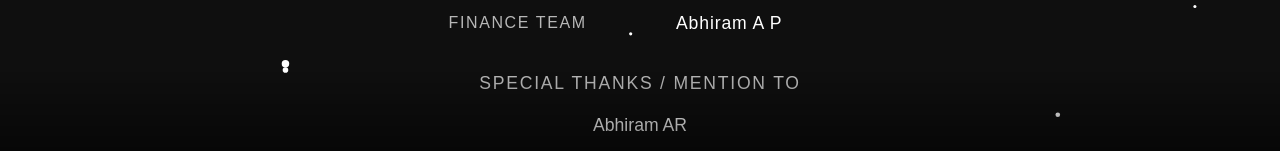
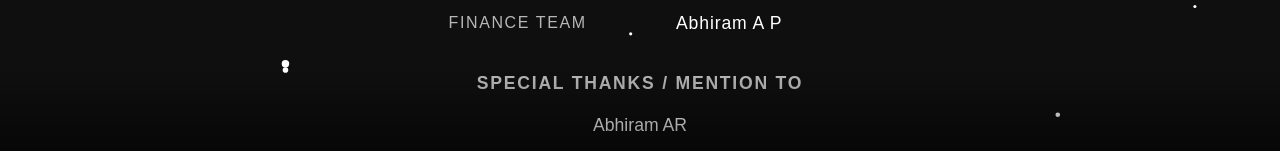
Before and after one commit to AbhaiSankarPR/IV_CSE_27, a React (Vite) app in the folder frontend/: page /credits in a window 1280 px wide. Shown: the part 641-792 px from the top of the page. Built offline with nearby package versions, Linux system fonts and the light colour scheme; no server answers.

Commit message:
Update CreditsRoll.jsx

```diff
--- a/frontend/src/pages/credit/CreditsRoll.jsx
+++ b/frontend/src/pages/credit/CreditsRoll.jsx
@@ -144,7 +144,7 @@ export default function CreditsPage() {
                 <div key={index} className="text-center mb-[4vh] max-w-[90vw] mx-auto">
                   <div style={{ height: "2vh" }} />
                   <div className="mb-[2vh] opacity-70 uppercase tracking-widest text-[1.8vh] sm:text-[2vh] md:text-[2.2vh]"
-                    style={{ fontFamily: "sans-serif", fontWeight: 300 }}>
+                    style={{ fontFamily: "sans-serif", fontWeight: 900 }}>
                     {item.role}
                   </div>
                   {item.list.map((name, i) => (
```
